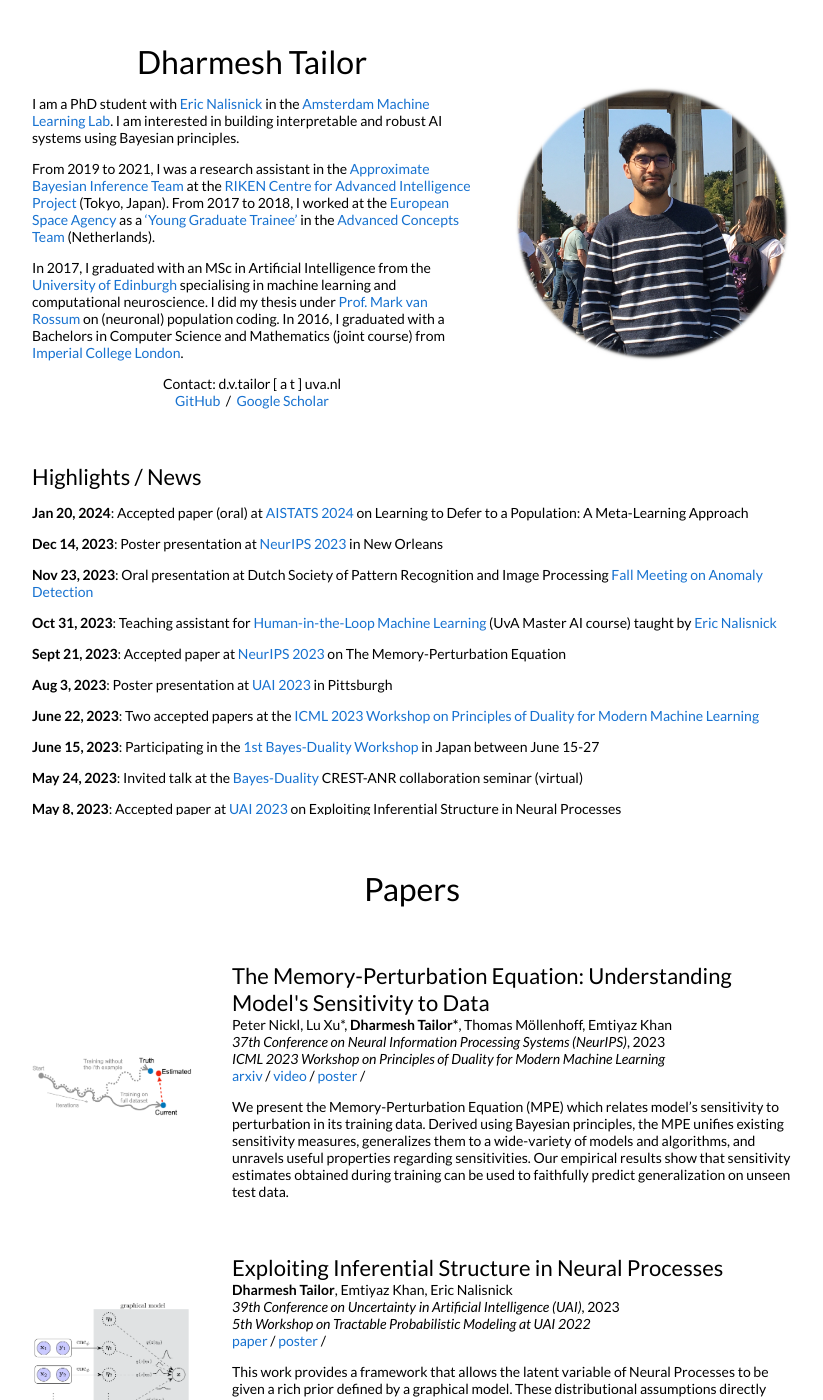
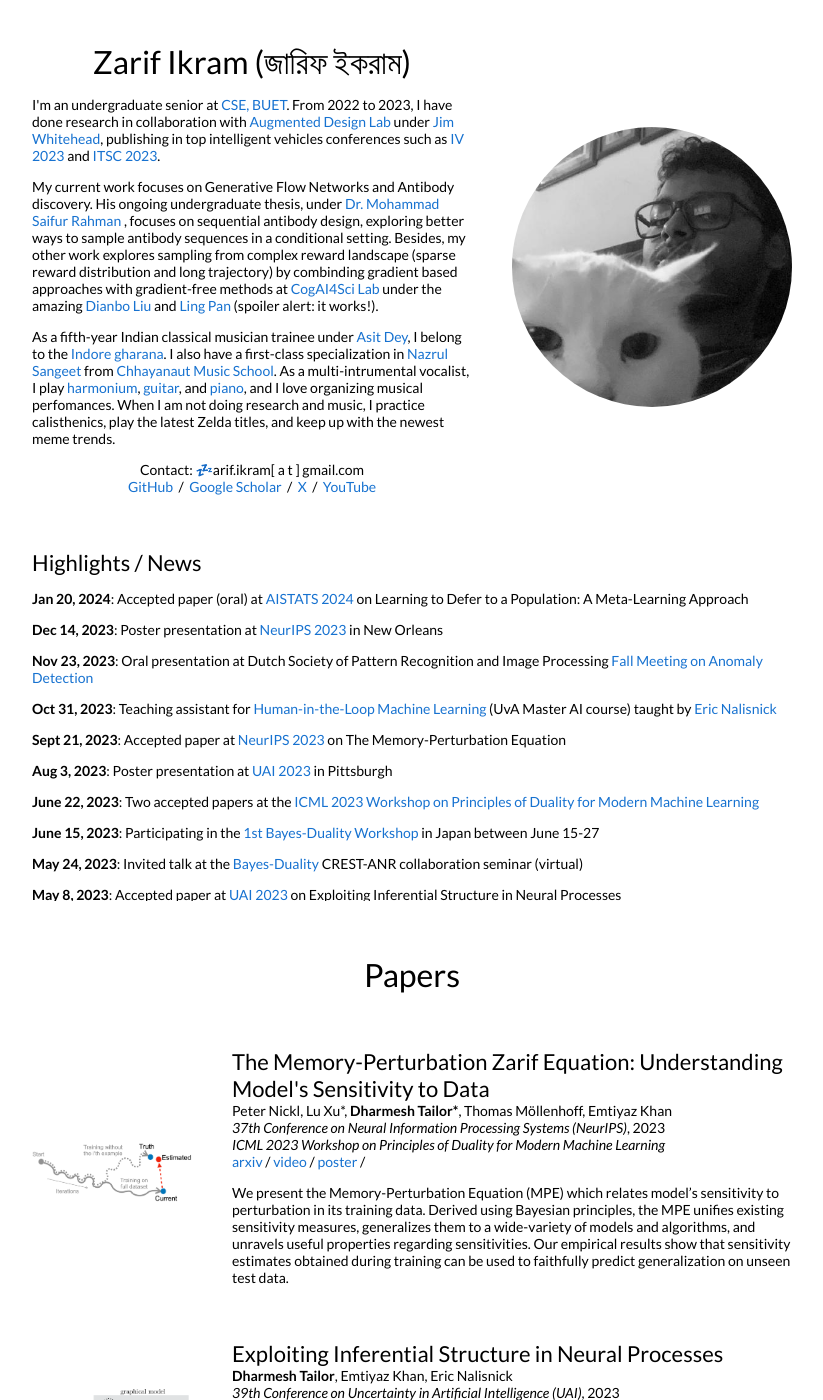
Before and after one commit to EstebanLeiva/estebanleiva.github.io, a Jekyll site: the page built from _posts/2023-09-21-memory-perturbation.markdown, in a window 1280 px wide and 1400 px high. Shown: the whole window, without its empty margins (228-1051 px from the left). Built offline with Jekyll 4.4.1, drawn with Linux system fonts in a browser that asks for light colours; some of the changed text lies outside the part shown.

Commit message:
Working
WORKING SITE

```diff
--- a/_layouts/default.html
+++ b/_layouts/default.html
@@ -35,32 +35,30 @@
           <tr style="padding:0px">
             <td style="padding:2.5%;width:60%;vertical-align:middle">
               <h1>
-                Dharmesh Tailor
+                Zarif Ikram (জারিফ ইকরাম)
               </h1>
               <p>
-                  I am a PhD student with <a href="https://enalisnick.github.io/">Eric Nalisnick</a> in the <a href="https://amlab.science.uva.nl/">Amsterdam Machine Learning Lab</a>.
-                  I am interested in building interpretable and robust AI systems using Bayesian principles.
+                I'm an undergraduate senior at <a href="https://cse.buet.ac.bd">CSE, BUET</a>. From 2022 to 2023, I have done research in collaboration with <a href="https://github.com/AugmentedDesignLab">Augmented Design Lab</a>  under <a href="https://en.wikipedia.org/wiki/Jim_Whitehead_(computer_scientist)">Jim Whitehead</a>, publishing in top intelligent vehicles conferences such as <a href="https://2023.ieee-iv.org">IV 2023</a> and <a href="https://2023.ieee-itsc.org">ITSC 2023</a>.
               </p>
               <p>
-                  From 2019 to 2021, I was a research assistant in the <a href="https://team-approx-bayes.github.io/">Approximate Bayesian Inference Team</a> at the <a href="https://aip.riken.jp/">RIKEN Centre for Advanced Intelligence Project</a> (Tokyo, Japan).
-                  From 2017 to 2018, I worked at the <a href="https://www.esa.int/">European Space Agency</a> as a <a href="https://www.esa.int/About_Us/Careers_at_ESA/Graduates_Young_Graduate_Trainees">‘Young Graduate Trainee’</a> in the <a href="https://www.esa.int/gsp/ACT/">Advanced Concepts Team</a> (Netherlands).
-                  <!-- I worked with <a href="https://www.esa.int/gsp/ACT/team/dario_izzo/">Dr. Dario Izzo</a> on a policy search method combining imitation learning and trajectory optimization. -->
+                  My current work focuses on Generative Flow Networks and Antibody discovery. His ongoing undergraduate thesis, under <a href="https://scholar.google.com/citations?user=9d52x-cAAAAJ&hl=en">Dr. Mohammad Saifur Rahman</a> , focuses on sequential antibody design, exploring better ways to sample antibody sequences in a conditional setting. Besides, my other work explores sampling from complex reward landscape (sparse reward distribution and long trajectory) by combinding gradient based approaches with gradient-free methods at <a href="http://www.cogai4sci.com">CogAI4Sci Lab</a> under the amazing <a href="https://scholar.google.com/citations?user=kGSzBpMAAAAJ&hl=en">Dianbo Liu</a> and <a href="https://ling-pan.github.io">Ling Pan</a> (spoiler alert: it works!).
               </p>
               <p>
-                  In 2017, I graduated with an MSc in Artificial Intelligence from the <a href="https://www.ed.ac.uk/informatics">University of Edinburgh</a> specialising in machine learning and computational neuroscience.
-                  I did my thesis under <a href="https://www.nottingham.ac.uk/psychology/people/mark.vanrossum">Prof. Mark van Rossum</a> on (neuronal) population coding.
-                  In 2016, I graduated with a Bachelors in Computer Science and Mathematics (joint course) from <a href="https://www.imperial.ac.uk/computing">Imperial College London</a>.              </p>
-              <! TODO: add CV -->
+                As a fifth-year Indian classical musician trainee under <a href="https://www.youtube.com/watch?v=fTf4Rdon4rE">Asit Dey</a>, I belong to the <a href="https://en.wikipedia.org/wiki/Indore_gharana">Indore gharana</a>. I also have a first-class specialization in <a href="https://en.wikipedia.org/wiki/Nazrul_Geeti">Nazrul Sangeet</a> from <a href="http://chhayanaut.org/home/chhayanaut">Chhayanaut Music School</a>. As a multi-intrumental vocalist, I play <a href="https://youtu.be/QfllGhSQPIg">harmonium</a>, <a href="https://youtu.be/ys8QTHQDgYQ">guitar</a>, and <a href="https://youtu.be/d7OxkOuzAWc">piano</a>, and I love organizing musical perfomances. When I am not doing research and music, I practice calisthenics, play the latest Zelda titles, and keep up with the newest meme trends.
+              </p>
+
               <p style="text-align:center">
-                  Contact: d.v.tailor [ a t ] uva.nl
+                  Contact: 💤arif.ikram[ a t ] gmail.com
                   <br>
                 <!-- <a target="_blank" href="https://mailhide.io/e/1gY6P"> Email</a> &nbsp;/&nbsp; -->
-                <a href="https://github.com/dvtailor">GitHub</a> &nbsp;/&nbsp;
-                <a href="https://scholar.google.co.uk/citations?user=boyVlJgAAAAJ">Google Scholar</a>
+                <a href="https://github.com/zarifikram">GitHub</a> &nbsp;/&nbsp;
+                <a href="https://scholar.google.com/citations?user=_x0dj7sAAAAJ&hl=en">Google Scholar</a> &nbsp;/&nbsp;
+                <a href="https://twitter.com/TheZarifIkram">X</a> &nbsp;/&nbsp;
+                <a href="https://www.youtube.com/c/zarifikram">YouTube</a>
               </p>
             </td>
             <td style="padding:2.5%;width:40%;max-width:40%">
-              <img style="width:100%;max-width:100%" alt="profile photo" src="images/portrait.jpg">
+              <img style="width:100%;max-width:100%;border-radius: 50%" alt="profile photo" src="images/avater.jpeg">
             </td>
           </tr>
         </table>
--- a/_posts/2023-09-21-memory-perturbation.markdown
+++ b/_posts/2023-09-21-memory-perturbation.markdown
@@ -1,6 +1,6 @@
 ---
 layout: post
-title:  "The Memory-Perturbation Equation: Understanding Model's Sensitivity to Data"
+title:  "The Memory-Perturbation Zarif Equation: Understanding Model's Sensitivity to Data"
 date:   2023-09-20 23:59:59 +00:00
 image: /images/memory-perturbation.png
 categories: research
```
Also changed, not shown: _posts/2023-12-22-gfn-roundabout.markdown (added, +14 -0 lines), images/ReMeDi.png (added), images/astha.png (added), images/avater.jpeg (added), images/babo.gif (added), images/eventbuddy.jpg (added), images/flow_bd.png (added), images/gfnRoundabout.png (added), images/mips.jpg (added), images/nd.png (added), images/pedgrid.gif (added), images/player.jpg (added), images/roundabout.gif (added), images/solaris.png (added), 1 other file.
